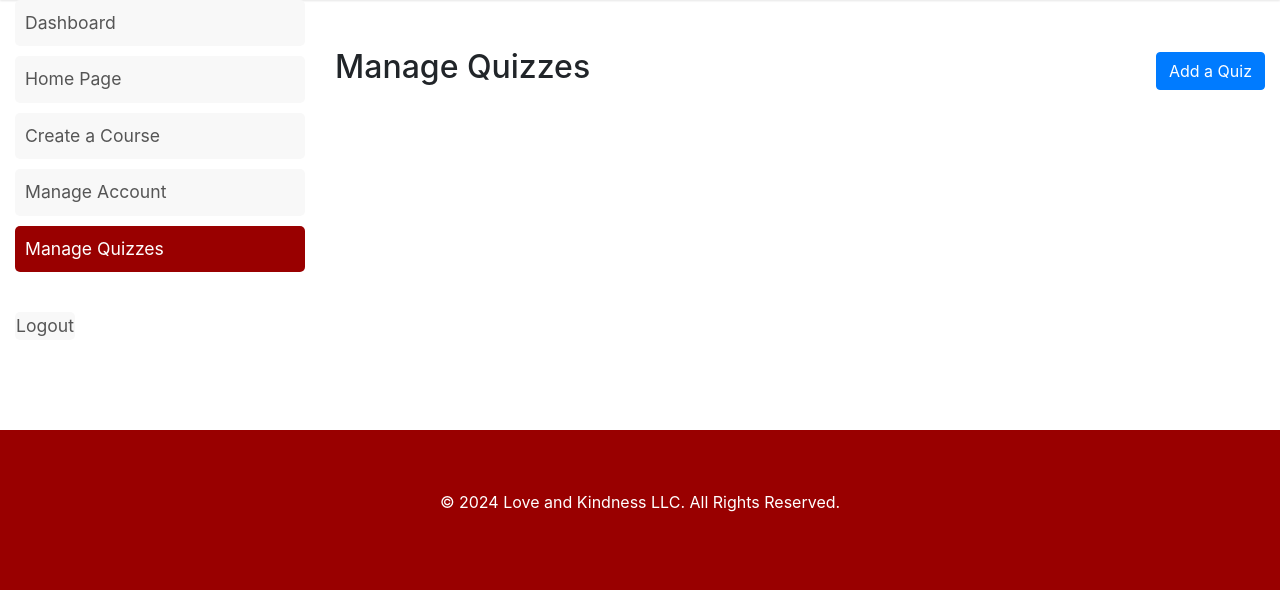
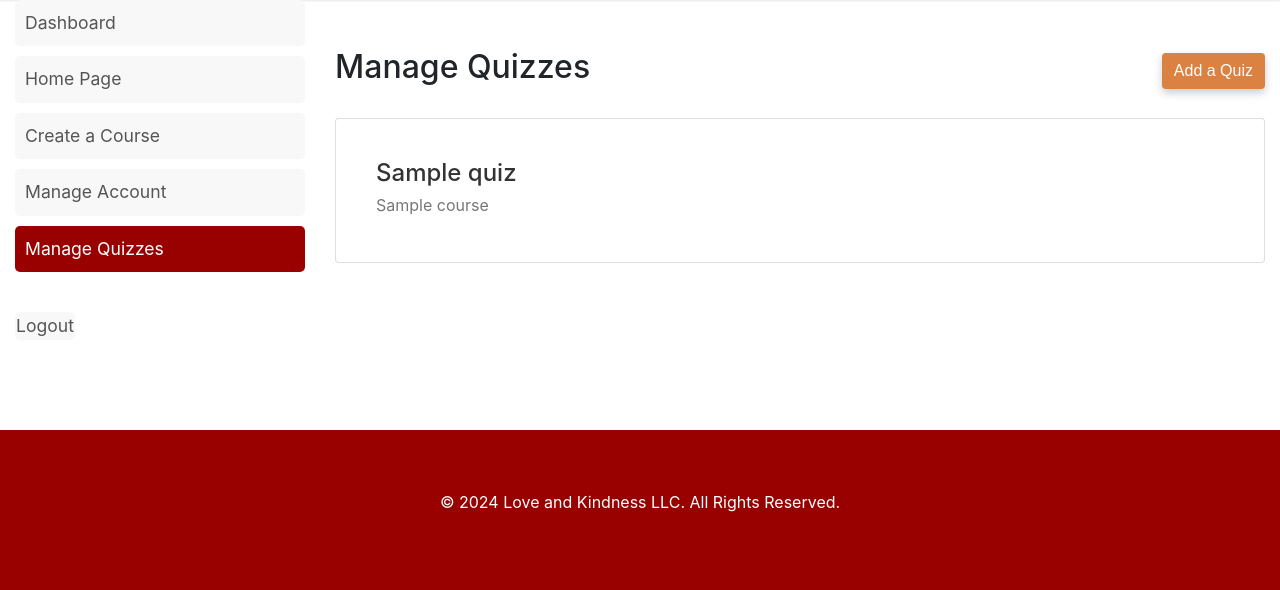
Before and after one commit to OmarHaji0001/Course_Management_System, a Django app: page /manage-quizzes/ in a window 1280 px wide. Shown: the part 81-671 px from the top of the page. Run offline with Django 5.2, Linux system fonts and the light colour scheme; a user stored in the database is signed in; tables that the repository leaves empty hold one stand-in row (values such as "Sample post"); some libraries are stand-ins or nearby versions.

Commit message:
quiz creation done

```diff
--- /dev/null
+++ b/main/static/css/quizzes_cards.css
@@ -0,0 +1,77 @@
+/* quizzes_cards.css */
+
+/* General container for quizzes */
+.quizzes-container {
+    max-width: 1200px;
+    margin: 0 auto;
+    padding: 20px;
+}
+
+/* Individual quiz card */
+.quiz-card {
+    display: flex;
+    border: 1px solid #ddd;
+    border-radius: 8px;
+    padding: 20px;
+    background-color: white;
+    cursor: pointer; /* Make the entire card clickable */
+    transition: box-shadow 0.3s ease;
+    margin-bottom: 20px; /* Space between cards */
+}
+
+.quiz-card:hover {
+    box-shadow: 0 4px 12px rgba(0, 0, 0, 0.2); /* Hover effect */
+}
+
+.quiz-card .card-body {
+    width: 100%;
+    display: flex;
+    justify-content: space-between;
+    align-items: center;
+}
+
+.quiz-card h5.card-title {
+    margin: 0;
+    font-size: 1.5em;
+    color: #333;
+}
+
+.quiz-card p.card-text {
+    margin: 5px 0;
+    color: #777;
+}
+
+/* Button styles */
+.quiz-card .btn-danger {
+    background-color: #900;
+    border-color: #900;
+    color: white;
+    padding: 8px 12px;
+    border-radius: 4px;
+}
+
+.quiz-card .btn-danger:hover {
+    background-color: #700;
+    border-color: #700;
+    color: white;
+}
+
+.btn-add-lesson {
+    background-color: #db8141 !important; /* Ensure this overrides Bootstrap */
+    color: white !important; /* Ensure text is white */
+    border: none !important; /* Remove any border */
+    padding: 10px 20px;
+    border-radius: 5px;
+    font-size: 1.2em;
+    text-align: center;
+    font-family: Arial, sans-serif;
+    box-shadow: 0 4px 8px rgba(0, 0, 0, 0.2);
+    transition: background-color 0.3s ease;
+    text-decoration: none;
+}
+
+.btn-add-lesson:hover {
+    background-color: #ca62a4 !important; /* Hover effect */
+    cursor: pointer;
+    text-decoration: none;
+}
--- a/main/templates/main/manage_quizzes.html
+++ b/main/templates/main/manage_quizzes.html
@@ -1,4 +1,3 @@
-<!-- manage_quizzes.html -->
 {% load static %}
 <!DOCTYPE html>
 <html lang="en">
@@ -8,6 +7,7 @@
     <link rel="stylesheet" href="{% static 'css/top_bar_STA.css' %}">
     <link rel="stylesheet" href="{% static 'css/sidebar.css' %}">
     <link rel="stylesheet" href="{% static 'css/footer_HA.css' %}">
+    <link rel="stylesheet" href="{% static 'css/quizzes_cards.css' %}">
     <link rel="stylesheet" href="https://stackpath.bootstrapcdn.com/bootstrap/4.5.2/css/bootstrap.min.css">
     <link rel="stylesheet" href="https://cdnjs.cloudflare.com/ajax/libs/font-awesome/5.15.3/css/all.min.css">
     <title>Manage Quizzes</title>
@@ -23,16 +23,36 @@
             {% include 'main/sidebar.html' %}
         </div>
         <div class="col-md-9 mt-5">
-            <div class="d-flex justify-content-between align-items-center">
+            <div class="d-flex justify-content-between align-items-center mb-4">
                 <h2>Manage Quizzes</h2>
                 <!-- Add Quiz Button -->
-                <button type="button" class="btn btn-primary" data-toggle="modal" data-target="#addQuizModal">
+                <button type="button" class="btn btn-add-lesson" data-toggle="modal" data-target="#addQuizModal">
                     Add a Quiz
                 </button>
             </div>
 
-            <!-- Modal -->
-            <div class="modal fade" id="addQuizModal" tabindex="-1" role="dialog" aria-labelledby="addQuizModalLabel" aria-hidden="true">
+            <!-- List Quizzes as Cards -->
+            <div class="row">
+                {% for quiz in quizzes %}
+                    <div class="col-md-12 mb-4">
+                        <div class="card quiz-card" onclick="window.location.href='{% url 'edit-quiz' quiz.id %}'">
+                            <div class="card-body d-flex justify-content-between align-items-center">
+                                <div class="quiz-details">
+                                    <h5 class="card-title">{{ quiz.name }}</h5>
+                                    <p class="card-text">{{ quiz.course.name }}</p>
+                                </div>
+                            </div>
+                        </div>
+                    </div>
+                {% endfor %}
+            </div>
+        </div>
+    </div>
+</div>
+
+<!-- Modal for Adding Quiz -->
+<div class="modal fade" id="addQuizModal" tabindex="-1" role="dialog" aria-labelledby="addQuizModalLabel"
+     aria-hidden="true">
     <div class="modal-dialog" role="document">
         <div class="modal-content">
             <div class="modal-header">
@@ -58,7 +78,8 @@
                     </div>
                     <div class="form-group">
                         <label for="quizFile">Upload Excel File</label>
-                                    <input type="file" class="form-control-file" id="quizFile" name="excel_file" accept=".xlsx, .xls" required>
+                        <input type="file" class="form-control-file" id="quizFile" name="excel_file"
+                               accept=".xlsx, .xls" required>
                     </div>
                 </div>
                 <div class="modal-footer">
@@ -66,11 +87,6 @@
                     <button type="submit" class="btn btn-primary">Create Quiz</button>
                 </div>
             </form>
-                    </div>
-                </div>
-            </div>
-
-            <!-- Content for managing quizzes will go here -->
         </div>
     </div>
 </div>
--- a/main/urls.py
+++ b/main/urls.py
@@ -37,4 +37,6 @@ urlpatterns = [
     path('manage-account/', manage_account, name='manage-account'),
     path('manage-quizzes/', views.manage_quizzes, name='manage-quizzes'),
     path('create-quiz/', views.create_quiz, name='create-quiz'),
+    path('edit-quiz/<int:quiz_id>/', views.edit_quiz, name='edit-quiz'),
+    path('delete-quiz/<int:quiz_id>/', views.delete_quiz, name='delete-quiz'),
 ]
--- a/main/views.py
+++ b/main/views.py
@@ -24,8 +24,11 @@ from django.utils import timezone
 @login_required
 def manage_quizzes(request):
     teacher = request.user
-    courses = Course.objects.filter(teacher=teacher)  # Fetch courses for the logged-in instructor
-    return render(request, 'main/manage_quizzes.html', {'courses': courses})
+    # Fetch courses for the logged-in instructor
+    courses = Course.objects.filter(teacher=teacher)
+    # Fetch quizzes for the logged-in instructor's courses
+    quizzes = Quiz.objects.filter(course__teacher=teacher)
+    return render(request, 'main/manage_quizzes.html', {'courses': courses, 'quizzes': quizzes})
 
 
 @login_required
@@ -50,7 +53,7 @@ def create_quiz(request):
             for _, row in df.iterrows():
                 question_text = row['Question Text']
                 question_type = row['Question Type']
-                correct_answer = row['Correct Answer']
+                correct_answer = str(row['Correct Answer']).strip().lower()
                 options = [row.get('Option 1'), row.get('Option 2'), row.get('Option 3'), row.get('Option 4')]
                 mark = row.get('Mark', 1)  # Default mark to 1 if not provided
 
@@ -63,17 +66,53 @@ def create_quiz(request):
                 )
 
                 # Create Answers
-                if question_type == "True/False":
-                    for option in ["TRUE", "FALSE"]:
+                if question_type.strip().lower() == "true/false":
+                    for option in ["true", "false"]:
                         is_correct = (option == correct_answer)
-                        Answer.objects.create(question=question, text=option, is_correct=is_correct)
+                        Answer.objects.create(question=question, text=option.upper(), is_correct=is_correct)
                 else:  # Assume Multiple Choice
                     for option in options:
                         if pd.notna(option):  # Ensure there's no NaN in options
-                            is_correct = (option == correct_answer)
+                            is_correct = (str(option).strip().lower() == correct_answer)
                             Answer.objects.create(question=question, text=option, is_correct=is_correct)
 
         return redirect('manage-quizzes')
+
+
+@login_required
+def edit_quiz(request, quiz_id):
+    quiz = get_object_or_404(Quiz, id=quiz_id)
+
+    if request.method == 'POST':
+        if 'delete_quiz' in request.POST:
+            quiz.delete()
+            return redirect('manage-quizzes')
+
+        # Update quiz name and course
+        quiz_name = request.POST.get('quiz_name')
+        course_id = request.POST.get('course')
+
+        quiz.name = quiz_name
+        quiz.course_id = course_id
+
+        quiz.save()
+
+        return redirect('manage-quizzes')
+
+    courses = Course.objects.filter(teacher=request.user)
+
+    return render(request, 'main/edit_quiz.html', {
+        'quiz': quiz,
+        'courses': courses,
+    })
+
+
+@login_required
+def delete_quiz(request, quiz_id):
+    quiz = get_object_or_404(Quiz, id=quiz_id)
+    quiz.delete()
+    messages.success(request, 'Quiz deleted successfully.')
+    return redirect('manage-quizzes')
 
 
 @login_required
```
Also changed, not shown: main/templates/main/edit_quiz.html (added, +100 -0 lines), 11 other files. Lines whose indentation alone changed are shown as unchanged.
